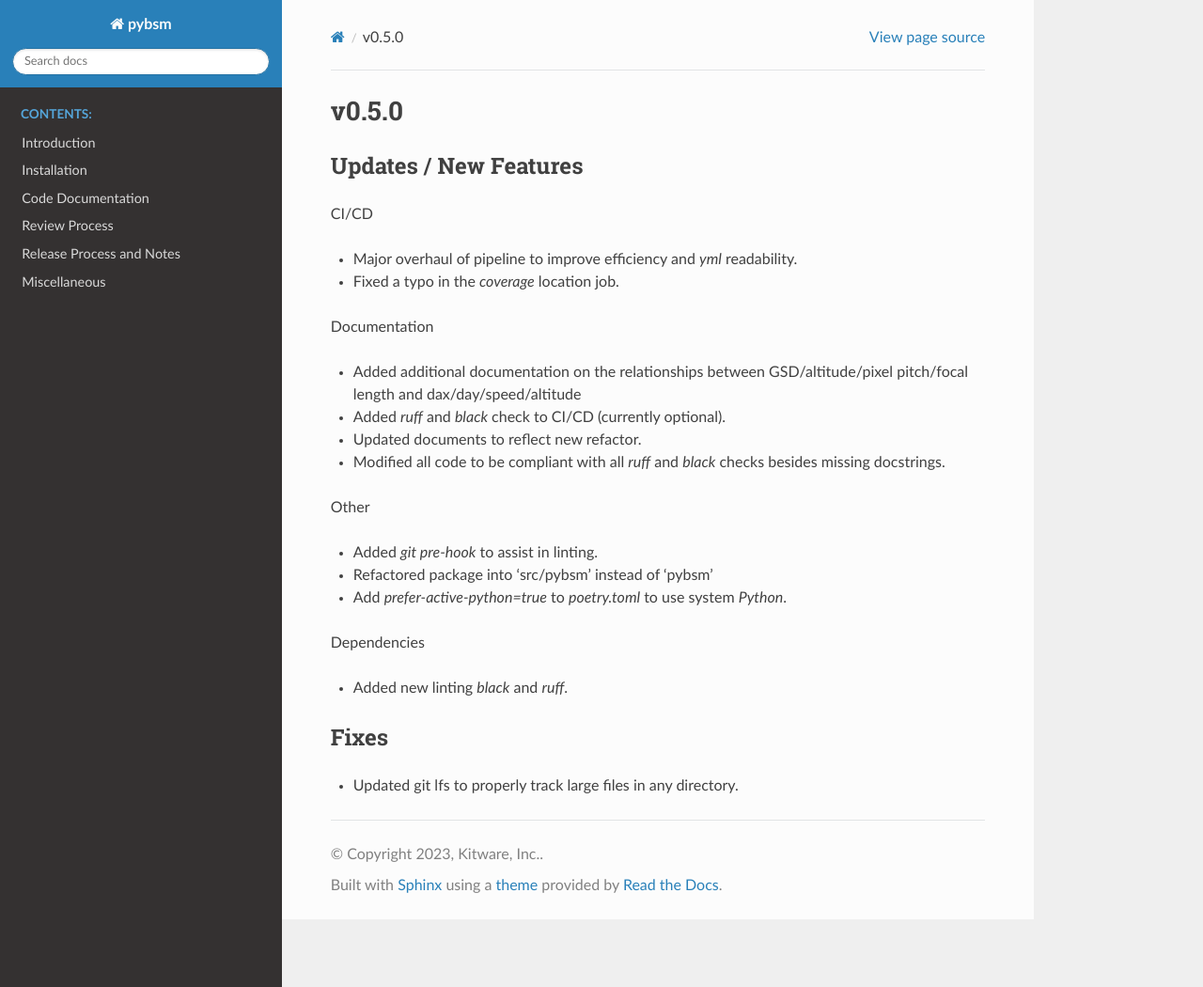
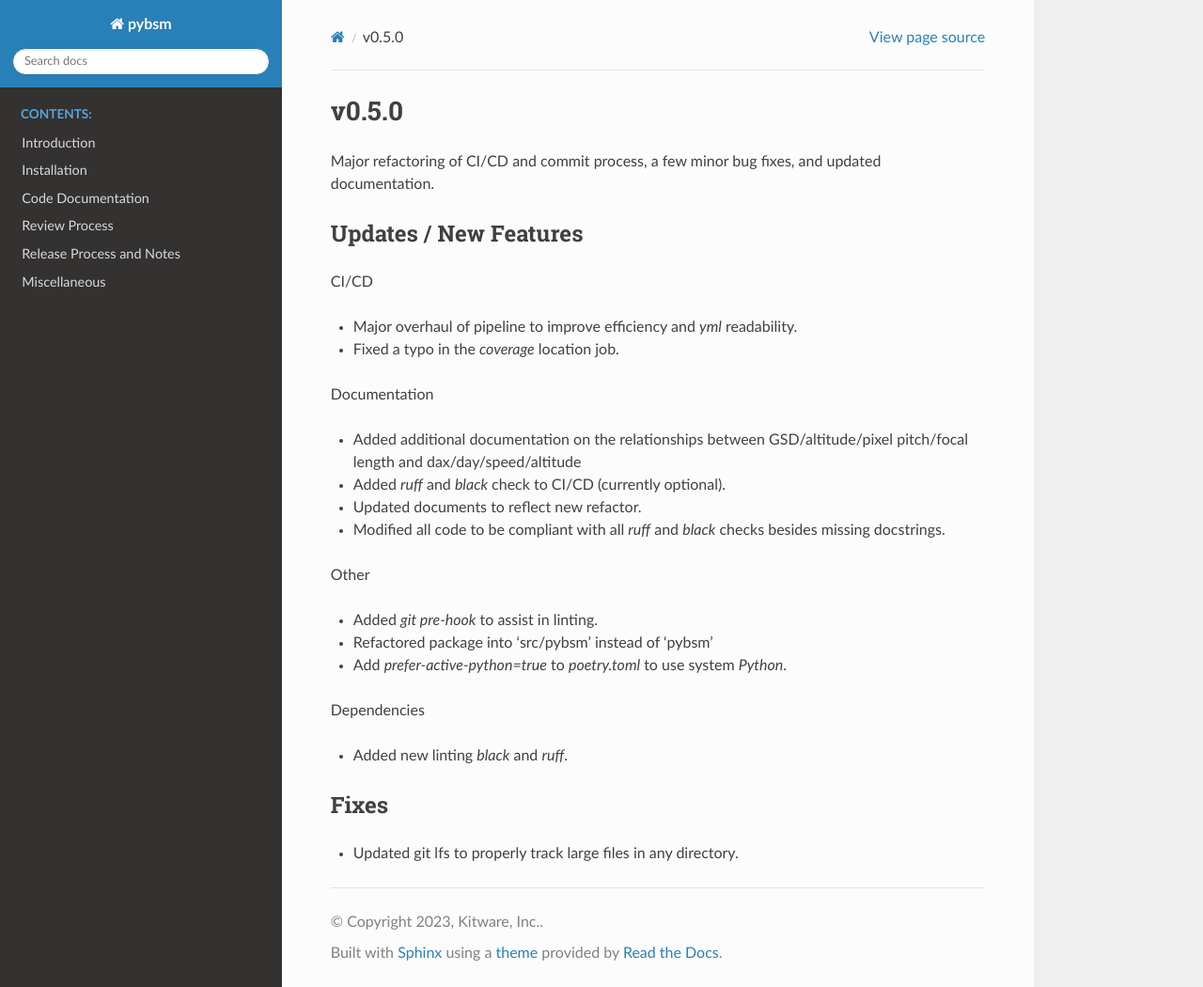
Before and after one commit to Kitware/pybsm, a Sphinx documentation site: the page built from docs/release_notes/v0.5.0.rst, in a window 1280 px wide and 1050 px high. Shown: the whole window at 94% size. Built offline with Sphinx 7.4.7 and the Read the Docs theme 2.0.0, drawn with Linux system fonts in a browser that asks for light colours.

Commit message:
Updated release notes.

```diff
--- a/docs/release_notes/v0.5.0.rst
+++ b/docs/release_notes/v0.5.0.rst
@@ -1,5 +1,7 @@
 v0.5.0
 ======
+
+Major refactoring of CI/CD and commit process, a few minor bug fixes, and updated documentation.
 
 Updates / New Features
 ----------------------
```
